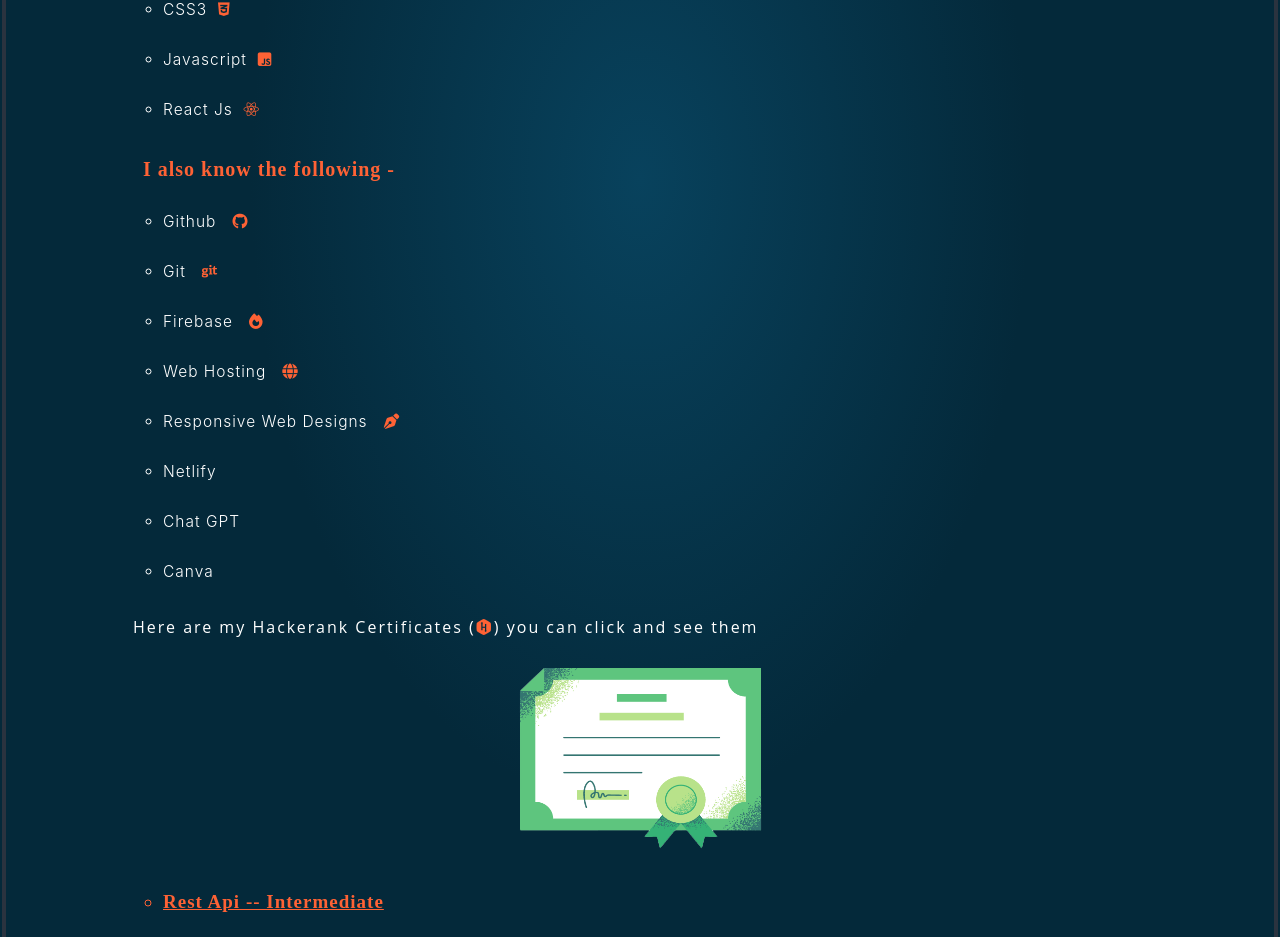
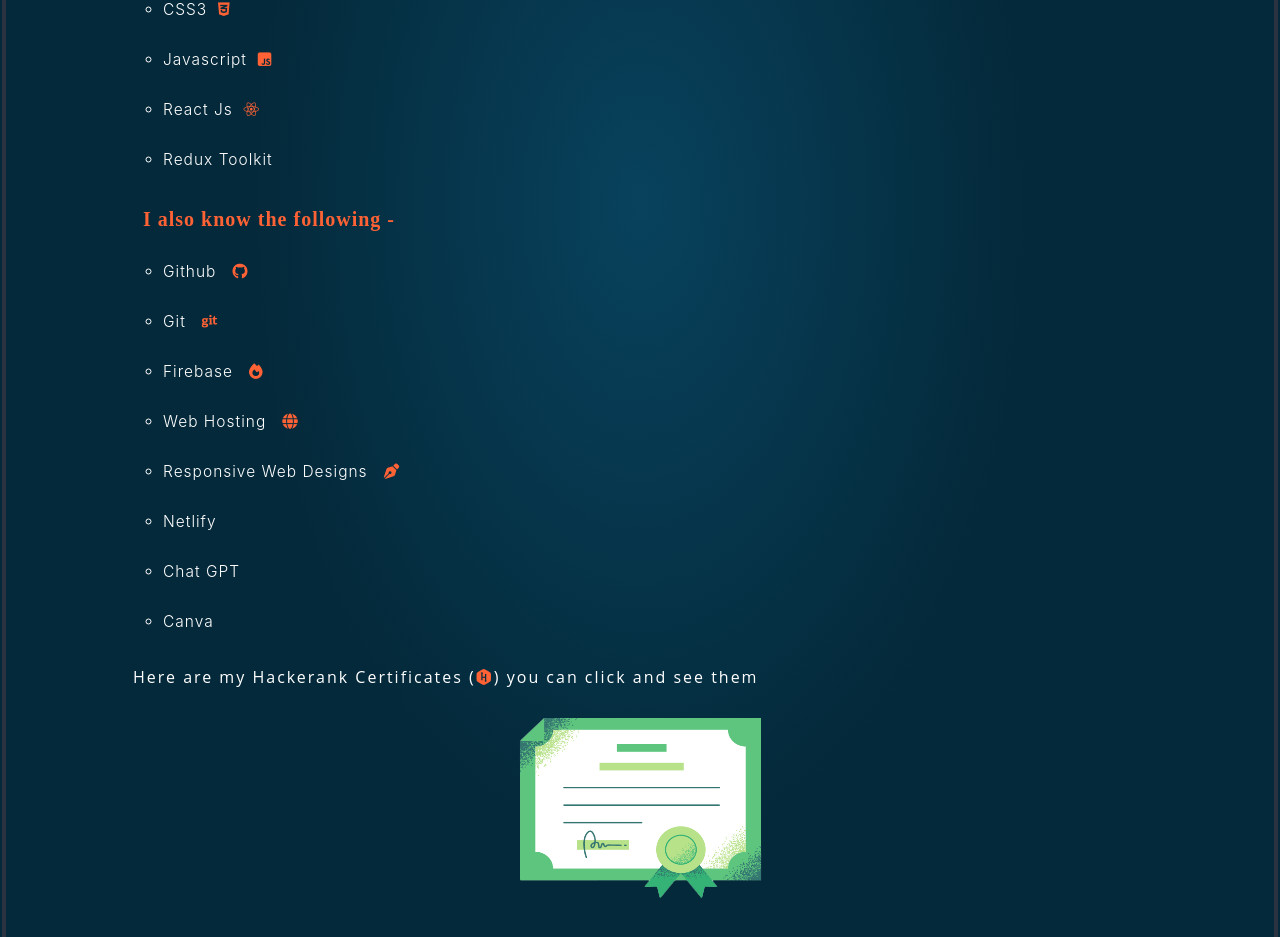
Before and after one commit to ankitsingh2105/Portfolio, a React (Create React App) app: page / in a window 1280 px wide. Shown: the part 1414-2351 px from the top of the page. Built offline with nearby package versions, Linux system fonts and the light colour scheme; a web font is replaced by a local one.

Commit message:
Added redux toolkit as skill

```diff
--- a/src/COMPONENTS/Newhome.jsx
+++ b/src/COMPONENTS/Newhome.jsx
@@ -388,6 +388,8 @@
                         <li style={whitetoblack} className='like'>Javascript &nbsp;<i style={greetingstyle} class="fa-brands fa-square-js"></i></li>
 
                         <li style={whitetoblack} className='like'>React Js&nbsp;&nbsp;<i style={greetingstyle} class="fa-brands fa-react"></i></li>
+
+                         <li style={whitetoblack} className='like'>Redux Toolkit&nbsp;&nbsp;</li>
                     </ul>
 
                     <div className="languages" style={greetingstyle}>
```
